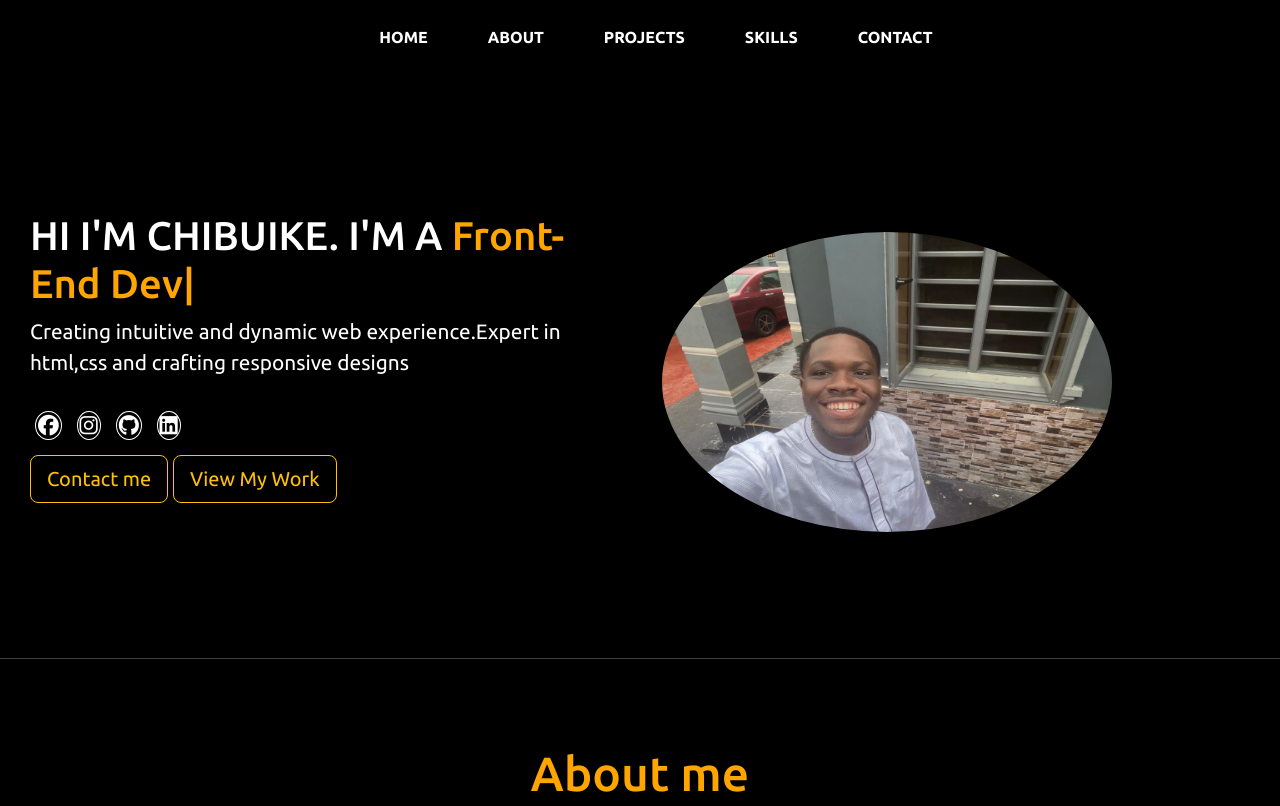
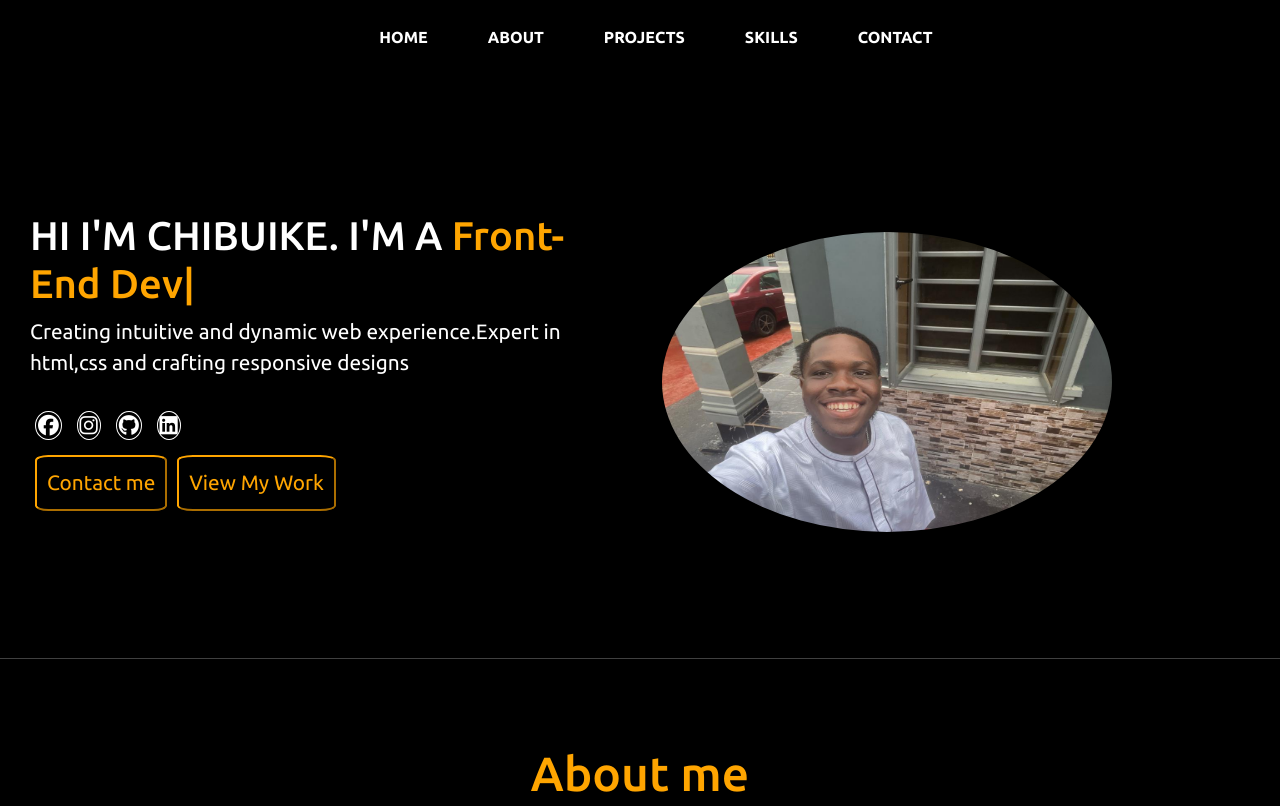
Before and after one commit to sponder-cell/Portfoilio, a plain HTML site: page index.html in a window 1280 px wide. Shown: the top 806 px of the page. Drawn offline with nearby package versions, Linux system fonts and the light colour scheme.

Commit message:
Add files via upload

```diff
--- a/index.html
+++ b/index.html
@@ -55,9 +55,10 @@
 
           </div>
 
-          <button class="btn btn-lg btn-outline-warning" type="button" name="button">Contact me</button>
-          <button class="btn btn-lg btn-outline-warning" type="button" name="button">View My Work</button>
-
+          <!-- <button class="btn btn-lg btn-outline-warning" type="button" name="button">Contact me</button>
+          <button class="btn btn-lg btn-outline-warning" type="button" name="button">View My Work</button> -->
+<button class="button" type="button" name="button">Contact me</button>
+<button class="button" type="button" name="button">View My Work</button>
 
       </div>
       <div class="col-lg-6">
--- a/styles.css
+++ b/styles.css
@@ -11,6 +11,22 @@
 #everything h3{
   color:orange;
   font-size: 3rem;
+}
+.button{
+  padding: 10px;
+  color: orange;
+  background-color: black;
+  border-color: orange;
+border-top-left-radius: 10%;
+border-top-right-radius: 10%;
+border-bottom-left-radius: 10%;
+border-bottom-right-radius: 10%;
+margin-left: 5px;
+}
+
+.button:hover{
+  background: orange;
+  color: black;
 }
 body{
   height: 100vh;
@@ -244,6 +260,12 @@ iframe{
 .intro-hd{
   font-size: 4.5rem;
 }
+.number{
+  width:300px;
+}
+.email{
+  width:300px;
+}
 .contact-form{
   padding-top: 40px;
 }
@@ -256,6 +278,9 @@ iframe{
 #everything h3{
   font-size: 4rem;
 }
+#everything h4{
+  font-size: 2rem;
+}
 ul li a{
   font-size: 2rem;
 }
```
